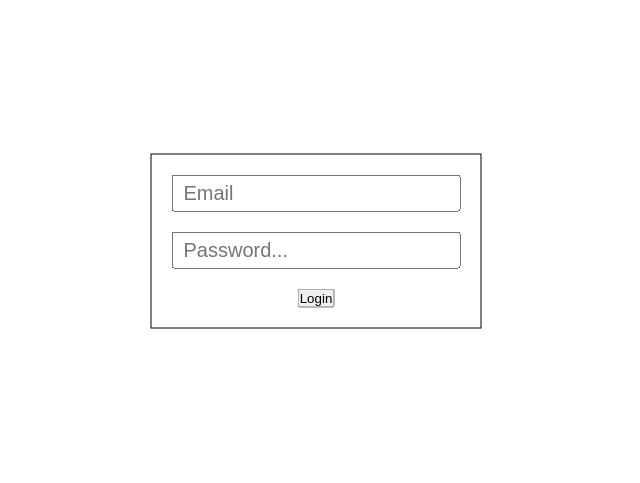
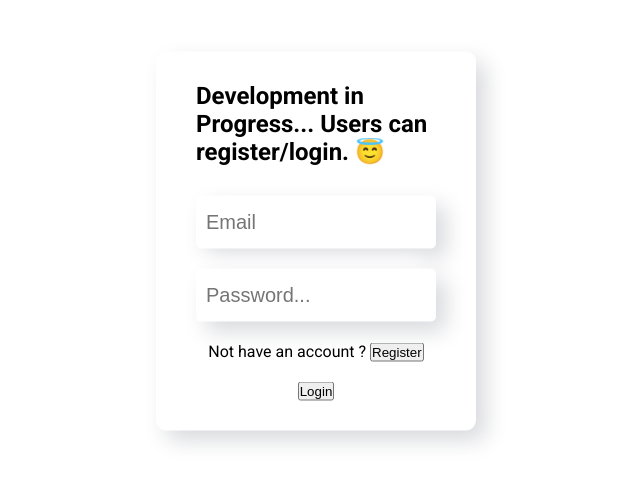
Before and after one commit to arkalal/slaysheet.com, a Next.js app: page /login in a window 1280 px wide. Shown: the part 159-642 px from the top of the page, without its empty margins (324-964 px from the left). Built offline with nearby package versions, Linux system fonts and the light colour scheme.

Commit message:
shipping testing app

```diff
--- a/components/Reusable/RegisterForm/RegisterForm.js
+++ b/components/Reusable/RegisterForm/RegisterForm.js
@@ -87,6 +87,7 @@ const RegisterForm = ({ isLogin }) => {
 
   return (
     <div className={styles.RegisterForm}>
+      <h2>Development in Progress... Users can register/login. 😇</h2>
       <form onSubmit={handleSubmit} action="">
         {!isLogin && (
           <>
@@ -114,6 +115,22 @@ const RegisterForm = ({ isLogin }) => {
           </>
         )}
 
+        {isLogin ? (
+          <>
+            <p>
+              Not have an account ?{" "}
+              <button onClick={() => router.push("/register")}>Register</button>{" "}
+            </p>
+          </>
+        ) : (
+          <>
+            <p>
+              Already have an account ?{" "}
+              <button onClick={() => router.push("/login")}>Login</button>{" "}
+            </p>
+          </>
+        )}
+
         <button type="submit"> {isLogin ? "Login" : "Register"} </button>
       </form>
     </div>
--- a/components/Reusable/RegisterForm/RegisterForm.module.scss
+++ b/components/Reusable/RegisterForm/RegisterForm.module.scss
@@ -3,8 +3,12 @@
   top: 50%;
   left: 50%;
   transform: translate(-50%, -50%);
-  border: 1px solid black;
-  padding: 20px;
+  border: none;
+  outline: none;
+  padding: 30px 40px;
+  width: 25%;
+  border-radius: 10px;
+  box-shadow: 9.91px 9.91px 22px #d9dade, -9.91px -9.91px 22px #ffffff;
 
   form {
     display: flex;
@@ -12,10 +16,16 @@
     align-items: center;
     flex-direction: column;
     gap: 20px;
+    margin-top: 30px;
 
     input {
       font-size: 20px;
-      padding: 5px 10px;
+      padding: 15px 10px;
+      width: 100%;
+      border-radius: 5px;
+      box-shadow: 9.91px 9.91px 22px #d9dade, -9.91px -9.91px 22px #ffffff;
+      border: none;
+      outline: none;
     }
   }
 }
--- /dev/null
+++ b/src/app/register/Loading.js
@@ -0,0 +1,3 @@
+export default function Loading() {
+  return <p>Loading...</p>;
+}
--- a/src/app/studio/page.js
+++ b/src/app/studio/page.js
@@ -9,7 +9,7 @@ const Studio = async () => {
     <div>
       {/* <Services isSubscribed={isPro}></Services> */}
 
-      <h1>This is STudio!!</h1>
+      <h1>Under Development. Coming Soon... 🚀🧑🏻‍💻🤟</h1>
     </div>
   );
 };
```
